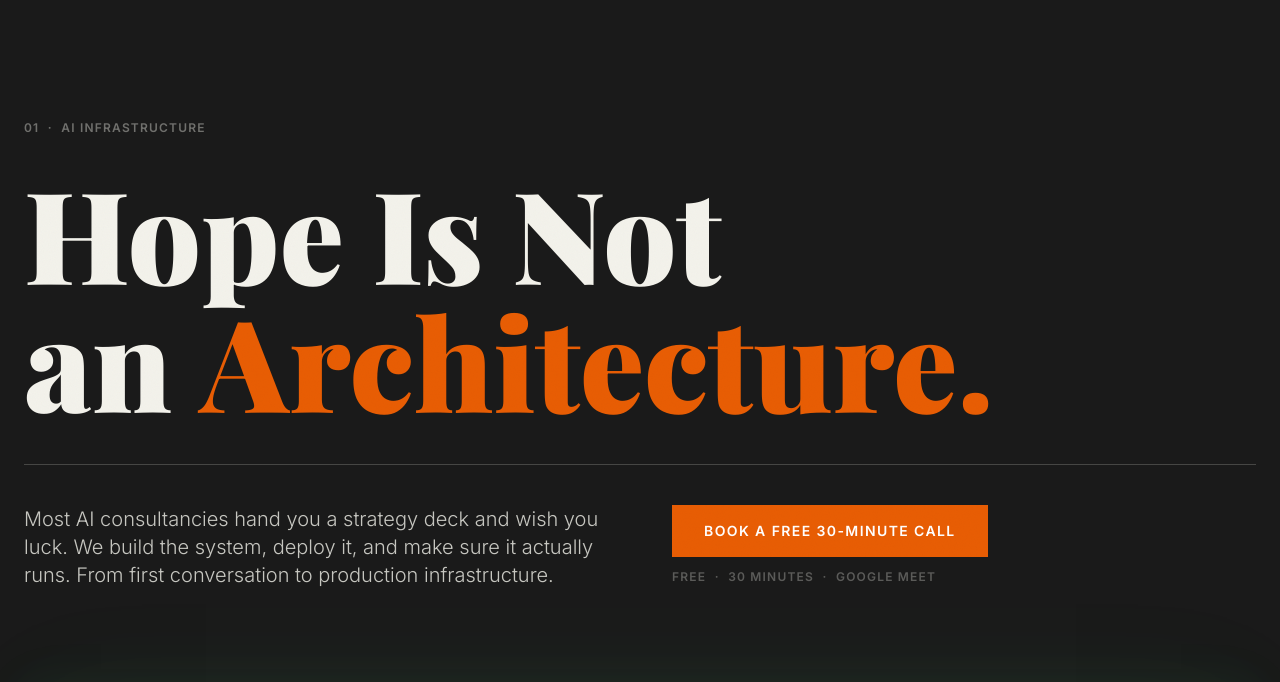
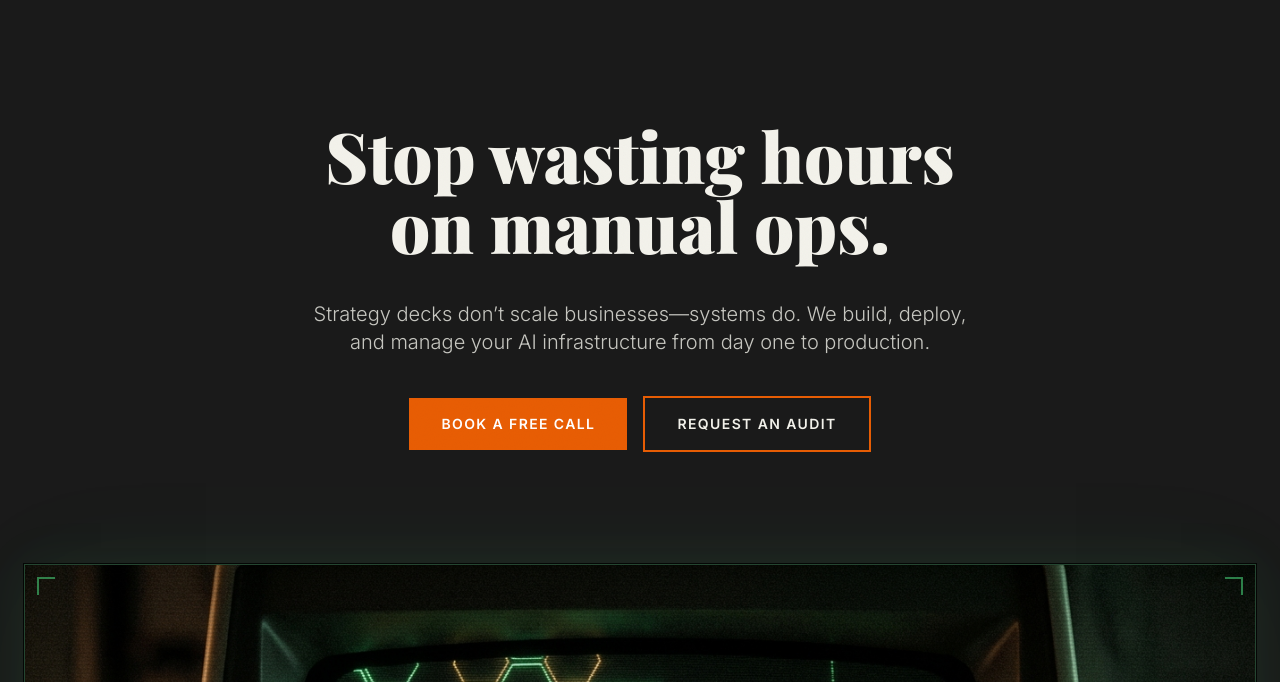
Before and after one commit to SocialStrategy/coreimpact-website, a website built with Vite: page index.html in a window 1280 px wide. Shown: the part 70-752 px from the top of the page. Built offline with nearby package versions, Linux system fonts and the light colour scheme; a script that the page names is missing; a web font is replaced by a local one.

Commit message:
Hero section redesign: new copy, centered layout, dual CTAs, showcase split out

```diff
--- a/index.html
+++ b/index.html
@@ -79,41 +79,43 @@
        02 · HERO
        ============================================================ -->
   <section id="hero" class="bg-coal text-cream overflow-hidden">
-    <div class="max-w-7xl mx-auto px-6 pt-20 pb-0 lg:pt-28 xl:pt-32">
+    <div class="max-w-7xl mx-auto px-6 pt-20 pb-20 lg:pt-28 xl:pt-32 lg:pb-28">
 
-      <!-- Eyebrow label -->
-      <p class="text-xs font-sans font-semibold uppercase tracking-widest text-cream/40 mb-8">
-        01 &nbsp;&middot;&nbsp; AI Infrastructure
+      <!-- Main headline -->
+      <h1 class="font-serif font-black leading-none text-center" style="font-size: clamp(2.5rem, 8vw, 70px);">
+        Stop wasting hours<br>on manual ops.
+      </h1>
+
+      <!-- Subtext -->
+      <p class="mt-10 text-lg lg:text-xl font-sans font-light text-cream/80 leading-relaxed max-w-2xl mx-auto text-center">
+        Strategy decks don&rsquo;t scale businesses&mdash;systems do. We build, deploy, and manage your AI infrastructure from day one to production.
       </p>
 
-      <!-- Main headline -->
-      <h1 class="font-serif font-black leading-none">
-        <span class="block text-[clamp(3rem,10vw,8.5rem)]">Hope Is Not</span>
-        <span class="block text-[clamp(3rem,10vw,8.5rem)]">an&nbsp;<em class="text-ember not-italic italic">Architecture.</em></span>
-      </h1>
-
-      <!-- Subtext + CTA -->
-      <div class="mt-10 border-t border-cream/20 pt-10 grid lg:grid-cols-2 gap-10 lg:gap-16 items-start">
-        <p class="text-lg lg:text-xl font-sans font-light text-cream/80 leading-relaxed max-w-xl">
-          Most AI consultancies hand you a strategy deck and wish you luck. We build the system, deploy it, and make sure it actually runs. From first conversation to production infrastructure.
-        </p>
-        <div class="flex flex-col items-start gap-3">
-          <a
-            href="#how-we-work"
-            target="_blank"
-            rel="noopener noreferrer"
-            class="inline-block bg-ember text-white px-8 py-4 text-sm font-sans font-semibold uppercase tracking-widest hover:bg-ember/90 transition-colors duration-200"
-          >
-            Book a Free 30-Minute Call
-          </a>
-          <p class="text-xs font-sans font-semibold uppercase tracking-widest text-cream/30">
-            Free &nbsp;&middot;&nbsp; 30 Minutes &nbsp;&middot;&nbsp; Google Meet
-          </p>
-        </div>
+      <!-- CTA buttons -->
+      <div class="mt-10 flex flex-col sm:flex-row items-center justify-center gap-4">
+        <a
+          href="#how-we-work"
+          class="inline-block bg-ember text-white px-8 py-4 text-sm font-sans font-semibold uppercase tracking-widest hover:bg-ember/90 transition-colors duration-200"
+        >
+          Book a Free Call
+        </a>
+        <a
+          href="#audit"
+          class="inline-block bg-coal text-cream px-8 py-4 text-sm font-sans font-semibold uppercase tracking-widest border-2 border-ember hover:bg-ember/10 transition-colors duration-200"
+        >
+          Request an Audit
+        </a>
       </div>
 
-      <!-- Showcase: 3D visualization placeholder -->
-      <div class="showcase-frame mt-16 lg:mt-24">
+    </div>
+  </section>
+
+  <!-- ============================================================
+       SHOWCASE (Phase 2 Preview)
+       ============================================================ -->
+  <section class="bg-coal text-cream">
+    <div class="max-w-7xl mx-auto px-6 pb-16 lg:pb-24">
+      <div class="showcase-frame">
         <img
           src="/showcase-placeholder.jpg"
           alt="CoreImpactAI system visualization, interactive 3D view coming in Phase 2"
@@ -134,7 +136,6 @@
         <div class="showcase-corner-bl" aria-hidden="true"></div>
         <div class="showcase-corner-br" aria-hidden="true"></div>
       </div>
-
     </div>
   </section>
 
```
